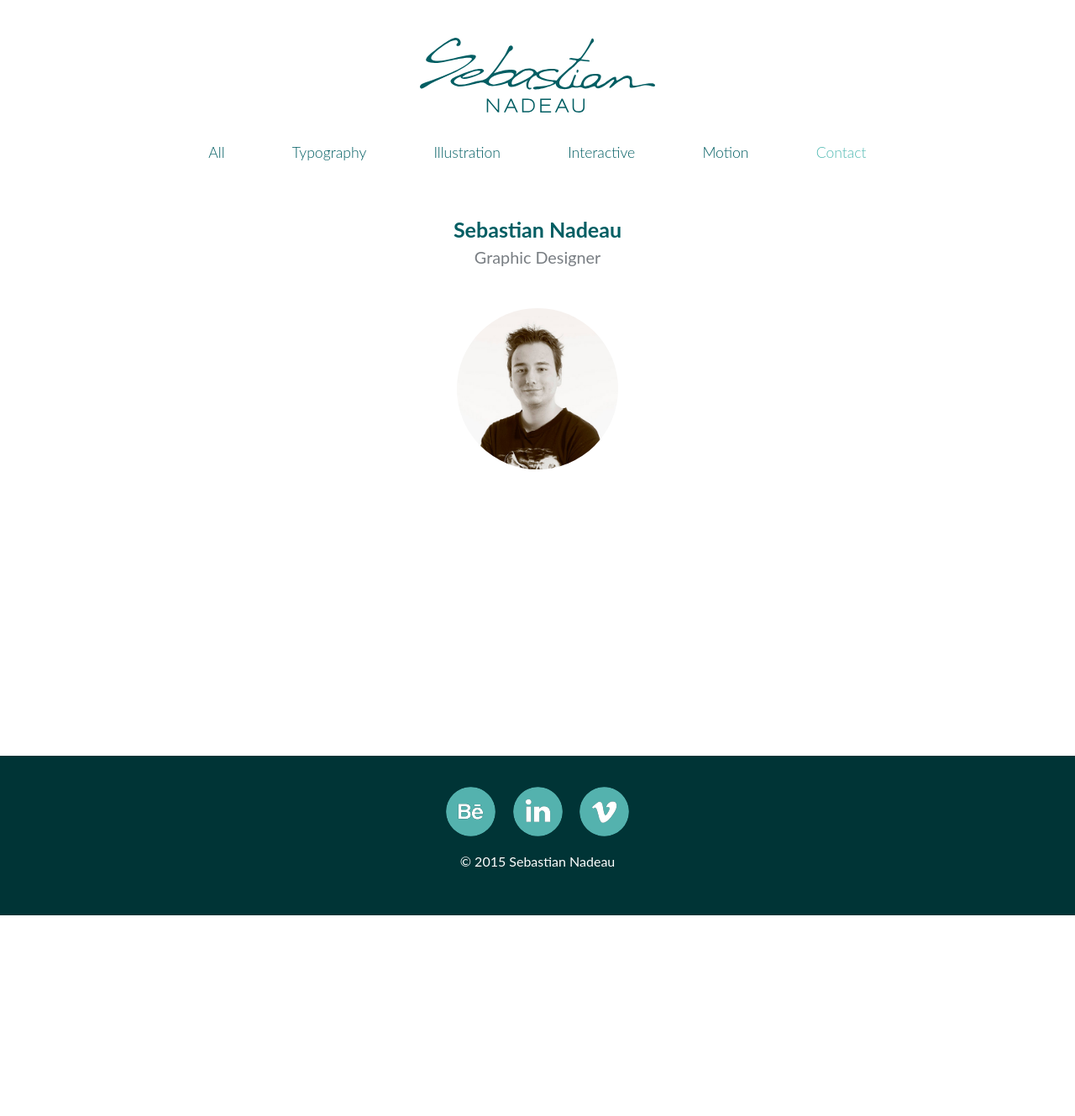
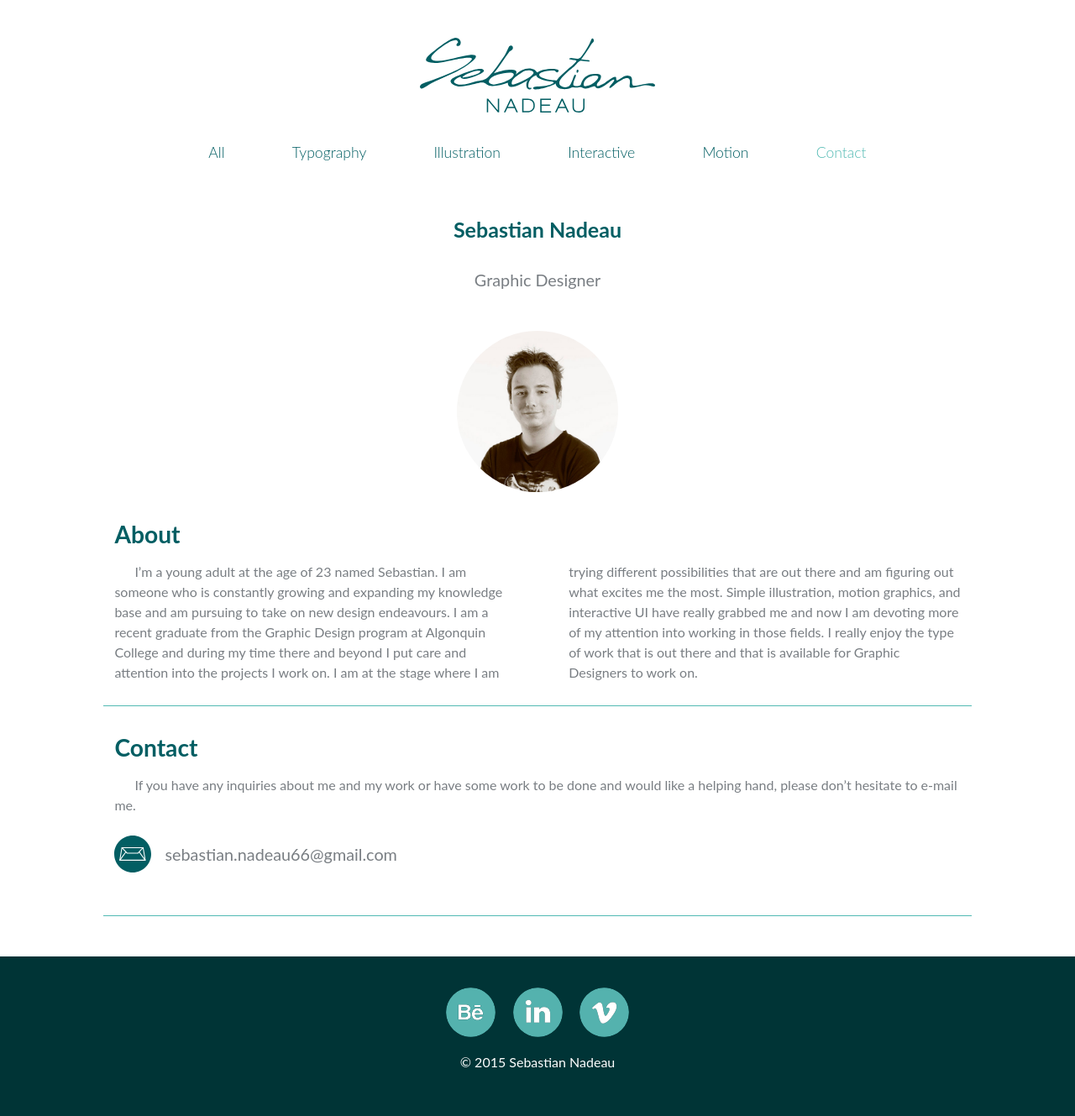
Before and after one commit to sebastiann88/personal-online-portfolio, a Jekyll site: the page built from contact.html, in a window 1280 px wide. Shown: the whole page at 84% size. Built offline with Jekyll 4.4.1, drawn with Linux system fonts in a browser that asks for light colours; nearby versions of some CDN libraries; before the commit the page ends 1090 px from its top, so only the background shows below that.

Commit message:
feat(all): add content to contact page

```diff
--- a/contact.html
+++ b/contact.html
@@ -3,3 +3,20 @@
 ---
 
 {% include profile.html %}
+
+<div class="about-section">
+    <h2 id="h2">About</h2>
+    <div id="columns" class="border-bottom">
+        <p>I’m a young adult at the age of 23 named Sebastian. I am someone who is constantly growing and expanding my knowledge base and am pursuing to take on new design endeavours. I am a recent graduate from the Graphic Design program at Algonquin College and during my time there and beyond I put care and attention into the projects I work on. I am at the stage where I am trying different possibilities that are out there and am figuring out what excites me the most. Simple illustration, motion graphics, and interactive UI have really grabbed me and now I am devoting more of my attention into working in those fields. I really enjoy the type of work that is out there and that is available for Graphic Designers to work on.</p>
+    </div>
+
+    <h2 id="h2">Contact</h2>
+    <div class="border-bottom">
+        <p class="contact">If you have any inquiries about me and my work or have some work to be done and would like a helping hand, please don’t hesitate to e-mail me.</p>
+
+        <div class="e-mail">
+            <img class="e-mail-icon" src="{{site.baseurl}}/images/e-mail-icon.svg" alt="E-mail Icon">
+            <h5 id="h5">sebastian.nadeau66@gmail.com</h5>
+        </div>
+    </div>
+</div>
--- a/css/main.css
+++ b/css/main.css
@@ -198,6 +198,41 @@
     width: 12em;
     border-radius: 50%;
     margin: 3em auto 1.5em auto;
+}
+
+#columns > p {
+    margin-top: 0;
+    margin-bottom: 0;
+    text-indent: 1.5em;
+}
+
+.contact {
+    margin-top: 0;
+    margin-bottom: 0;
+    text-indent: 1.5em;
+}
+
+.border-bottom {
+    border-bottom: 1px solid #52bab3;
+    padding-bottom: 1.5rem;
+}
+
+.e-mail {
+    display: block;
+    width: 100%;
+    margin: 0 auto 0 0.75rem;
+}
+
+.e-mail-icon {
+    display: inline-block;
+    width: 3.5em;
+    vertical-align: middle;
+    padding-right: 0.75em;
+}
+
+img + h5 {
+    display: inline-block;
+    vertical-align: middle;
 }
 
 /* --------------------------
--- a/css/typography.css
+++ b/css/typography.css
@@ -19,7 +19,7 @@
     }
 }
 
-h3, h5, h6, ol, dl, dd,
+h3, h6, ol, dl, dd,
 blockquote, details, hr,
 fieldset, pre, table {
     margin: 0 0 1.5rem 0;
@@ -39,12 +39,6 @@
 p {
     margin-left: 0.75rem;
     margin-right: 0.75rem;
-}
-
-#columns > p {
-    margin-top: 0;
-    margin-bottom: 0;
-    text-indent: 1.5em;
 }
 
 /*
@@ -76,6 +70,11 @@
     color: #025E63;
     margin-left: 0.75rem;
     margin-right: 0.75rem;
+    margin-bottom: 0.355rem;
+}
+
+#h5 {
+    font-weight: normal;
 }
 
 .brand-family {
--- a/index.html
+++ b/index.html
@@ -17,7 +17,7 @@
 {% include profile.html %}
 
 <div class="about-section">
-    <h2 id="h2">About</h2>
+    <h2 id="h2">Portfolio</h2>
     <div id="columns">
         <p>My online graphic design portfolio is a showcase of typography, illustration, interactive media, and motion design. It is my hope that in the next little while you will be inspired by some new thoughts and ideas of new ways of displaying information.</p>
 
```
Also changed, not shown: images/e-mail-icon.svg (added).
